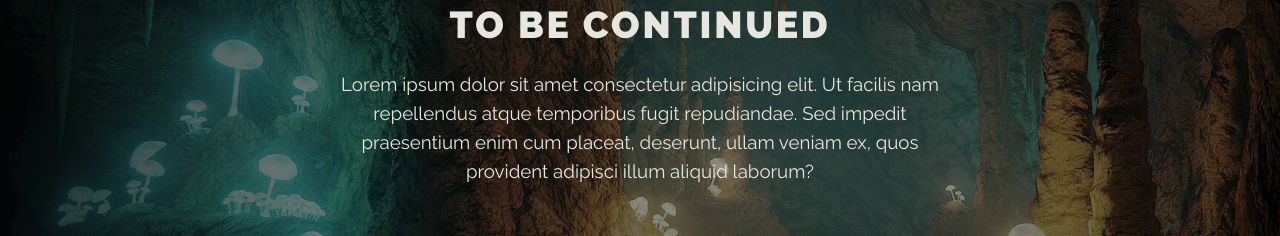
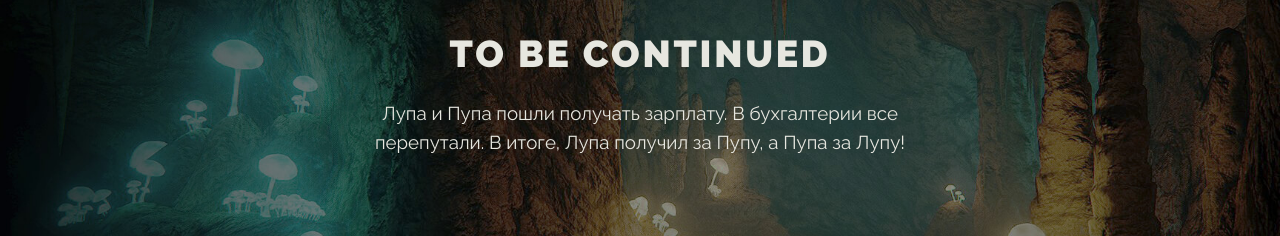
Before and after one commit to Komoza/magical-forest, a plain HTML site: page index.html in a window 1280 px wide. Shown: the part 1109-1345 px from the top of the page. Drawn offline with Linux system fonts and the light colour scheme; a script that the page names is missing.

Commit message:
change lorem

```diff
--- a/index.html
+++ b/index.html
@@ -28,7 +28,7 @@
             <article class="main-article" style="background-image: url(img/dungeon.jpg);">
                 <div class="main-article__content">
                     <h2 class="main-article__header">To be continued</h2>
-                    <p class="main-artecle__paragraph">Lorem ipsum dolor sit amet consectetur adipisicing elit. Ut facilis nam repellendus atque temporibus fugit repudiandae. Sed impedit praesentium enim cum placeat, deserunt, ullam veniam ex, quos provident adipisci illum aliquid laborum?</p>
+                    <p class="main-artecle__paragraph">Лупа и Пупа пошли получать зарплату. В бухгалтерии все перепутали. В итоге, Лупа получил за Пупу, а Пупа за Лупу!</p>
                 </div>
                 <div class="copy">by Maxim Komoza</div>
             </article>
```
